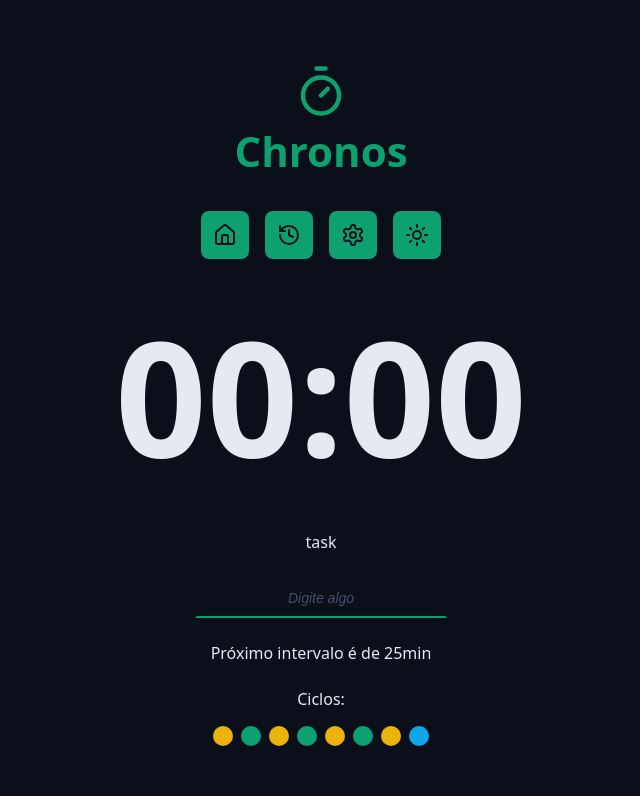
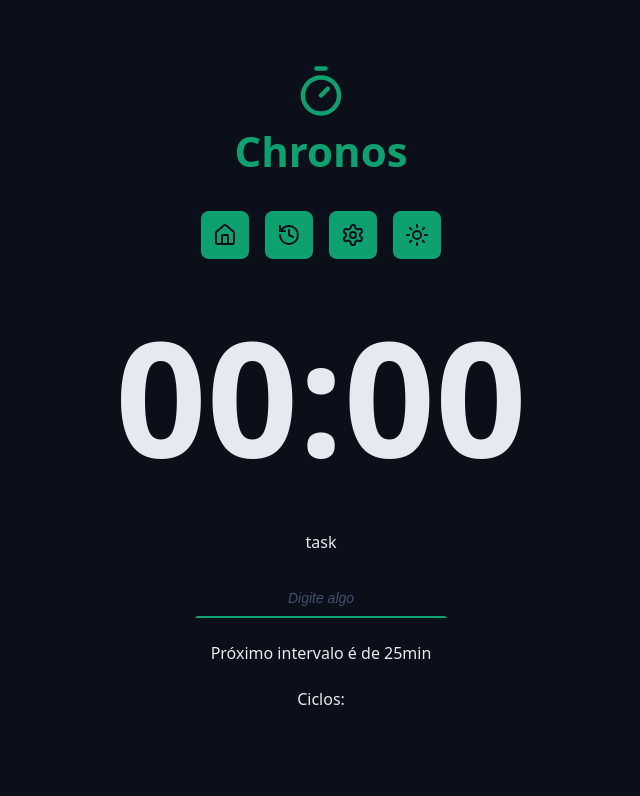
Before and after one commit to ErosAlmeida/ReactVite, a React (Vite) app: page / in a window 1280 px wide. Shown: the top 796 px of the page, without its empty margins (319-959 px from the left). Built offline with nearby package versions, Linux system fonts and the light colour scheme.

Commit message:
cycleDescriptionMap

```diff
--- a/src/components/Cycles/index.tsx
+++ b/src/components/Cycles/index.tsx
@@ -1,25 +1,35 @@
 import { useTaskContext } from "../../contexts/TaskContext/useTaskContext";
+import { getNextCycle } from "../../utils/getNextCycle";
+import { getNextCycleType } from "../../utils/getNextCycleType";
 import styles from "./styles.module.css";
 
 export function Cycles() {
   const { state } = useTaskContext();
 
   const cycleStep = Array.from({ length: state.currentCycle });
-  console.log(cycleStep);
+
+  const cycleDescriptionMap = {
+    workTime: "foco",
+    shortBreakTime: "decanso curso",
+    longBreakTime: "descanso longo",
+  };
 
   return (
     <div className={styles.cycles}>
       <span>Ciclos:</span>
 
       <div className={styles.cycleDots}>
-        <span className={`${styles.cycleDot} ${styles.workTime}`}></span>
-        <span className={`${styles.cycleDot} ${styles.shortBreakTime}`}></span>
-        <span className={`${styles.cycleDot} ${styles.workTime}`}></span>
-        <span className={`${styles.cycleDot} ${styles.shortBreakTime}`}></span>
-        <span className={`${styles.cycleDot} ${styles.workTime}`}></span>
-        <span className={`${styles.cycleDot} ${styles.shortBreakTime}`}></span>
-        <span className={`${styles.cycleDot} ${styles.workTime}`}></span>
-        <span className={`${styles.cycleDot} ${styles.longBreakTime}`}></span>
+        {cycleStep.map((_, index) => {
+          const nextCycle = getNextCycle(index);
+          const nextCycleType = getNextCycleType(nextCycle);
+          return (
+            <span
+              className={`${styles.cycleDot} ${styles[nextCycleType]}`}
+              aria-label={`Indicador de ciclo de ${cycleDescriptionMap[nextCycleType]}`}
+              title={`Indicador de ciclo de ${cycleDescriptionMap[nextCycleType]}`}
+            ></span>
+          );
+        })}
       </div>
     </div>
   );
```
